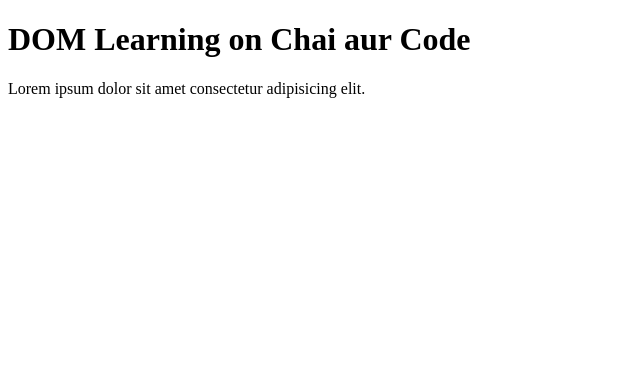
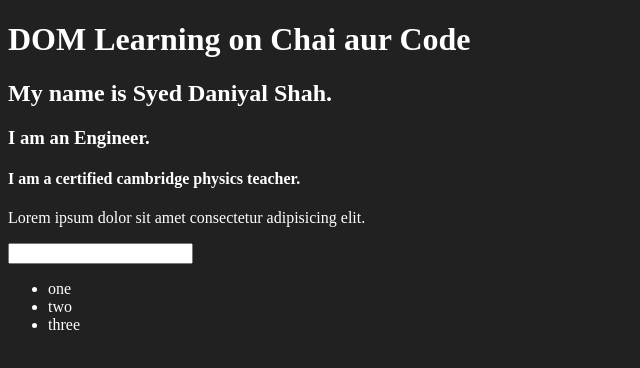
Before and after one commit to Daniyal74/javascript, a website: page DOM/one.html in a window 1280 px wide. Shown: the whole page, without its empty margins (0-640 px from the left). Drawn offline with Linux system fonts and the light colour scheme.

Commit message:
container config done

```diff
--- a/DOM/one.html
+++ b/DOM/one.html
@@ -4,11 +4,27 @@
     <meta charset="UTF-8">
 
     <title>DOM Learning</title>
+    <style>
+        .bg-black{
+            background-color: #212121;
+            color: #fff;
+        }
+    </style>
 </head>
-<body>
-    <div class="bg-black">
-        <h1 id="title" class="heading">DOM Learning on Chai aur Code</h1>
+<body class="bg-black">
+    <div>
+        <h1 id="title" class="heading">DOM Learning on Chai aur Code <span style="display: none;">test text</span></h1>
+        <h2>My name is Syed Daniyal Shah.</h2>
+        <h3>I am an Engineer.</h3>
+        <h4>I am a certified cambridge physics teacher.</h4>
         <p>Lorem ipsum dolor sit amet consectetur adipisicing elit.</p>
+        <input type="password" name="" id="">
+
+        <ul>
+            <li>one</li>
+            <li>two</li>
+            <li>three</li>
+        </ul>
     </div>
 </body>
 </html>
```
